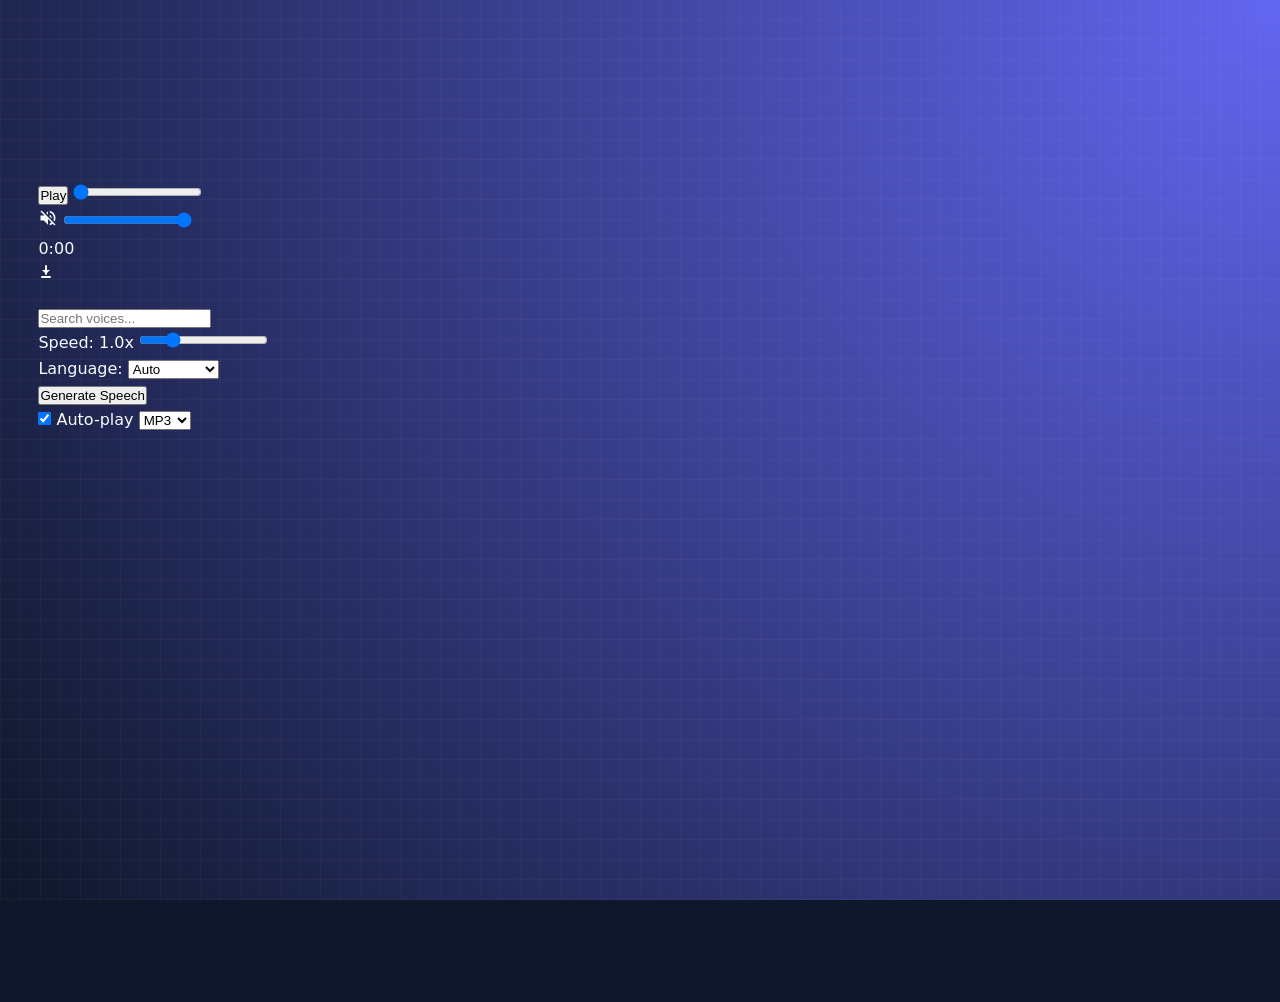
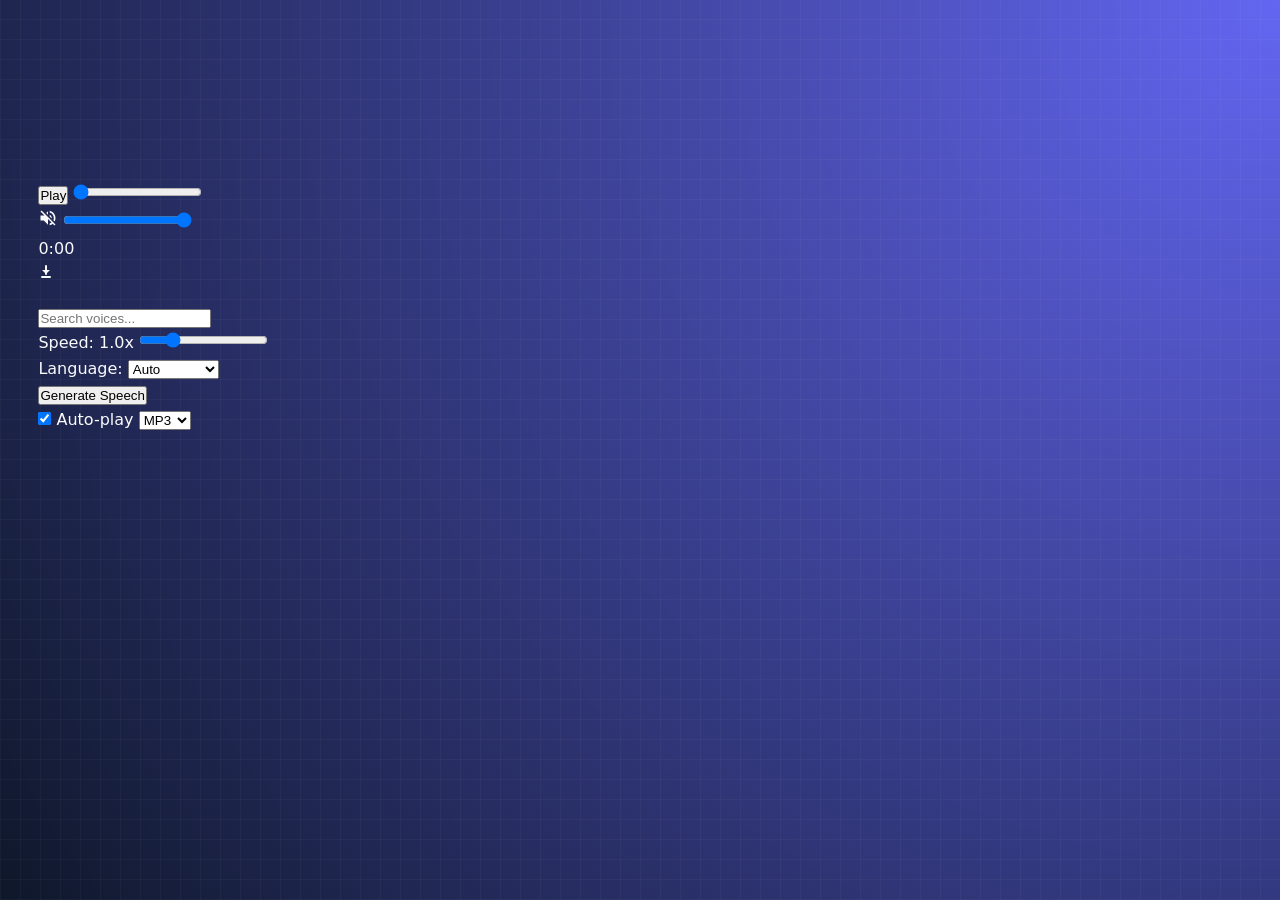

fix(web): firefox/supported playback handling and msging, bmac link, waveform bugfix

--- a/web/styles/base.css
+++ b/web/styles/base.css
@@ -33,6 +33,8 @@ body {
     width: 100%;
     max-width: 100vw;
     overflow-x: hidden;
+    display: flex;
+    flex-direction: column;
 }
 
 .overlay {
@@ -72,7 +74,7 @@ body {
     flex-direction: column;
     box-sizing: border-box;
     padding: clamp(5rem, 8vh, 7rem) clamp(0.75rem, 2vw, 2rem) 2rem;
-    min-height: 100vh;
+    flex: 1;
 }
 
 @media (max-width: 768px) {
@@ -119,4 +121,64 @@ main {
     background: rgba(34, 197, 94, 0.1);
     border: 1px solid rgba(34, 197, 94, 0.2);
     opacity: 1;
+}
+
+.streaming-notice {
+    padding: 0.625rem 0.875rem;
+    border-radius: 0.5rem;
+    background: rgba(234, 179, 8, 0.08);
+    border: 1px solid rgba(234, 179, 8, 0.25);
+    color: var(--text-light, #b9bcc7);
+    font-size: 0.8125rem;
+    line-height: 1.4;
+    margin-bottom: 0.5rem;
+}
+
+.streaming-notice[hidden] {
+    display: none;
+}
+
+.page-footer {
+    width: 100%;
+    padding: clamp(0.5rem, 1vh, 0.75rem) clamp(1rem, 2vw, 2rem);
+    display: flex;
+    justify-content: flex-end;
+    align-items: center;
+    background: rgba(15, 23, 42, 0.6);
+    border-top: 1px solid rgba(99, 102, 241, 0.15);
+    min-height: clamp(2.75rem, 5vh, 3.5rem);
+    position: relative;
+    z-index: 1;
+}
+
+.bmc-link {
+    display: inline-block;
+    line-height: 0;
+    opacity: 0.85;
+    transition: opacity 0.2s ease, transform 0.2s ease;
+    border-radius: 8px;
+}
+
+.bmc-link:hover,
+.bmc-link:focus-visible {
+    opacity: 1;
+    transform: translateY(-1px);
+    outline: none;
+}
+
+.bmc-link img {
+    height: 28px;
+    width: auto;
+    display: block;
+}
+
+@media (max-width: 768px) {
+    .page-footer {
+        padding: 0.5rem 0.75rem;
+        min-height: 2.5rem;
+        justify-content: center;
+    }
+    .bmc-link img {
+        height: 24px;
+    }
 }
